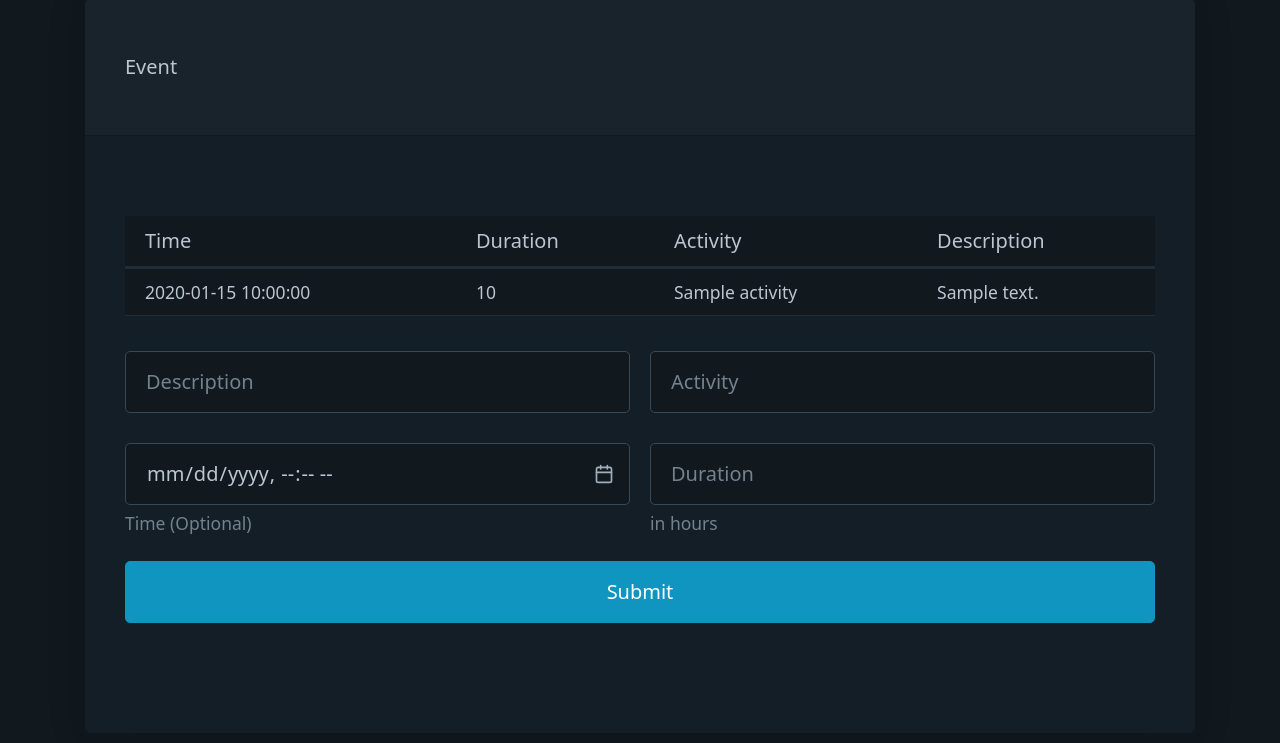
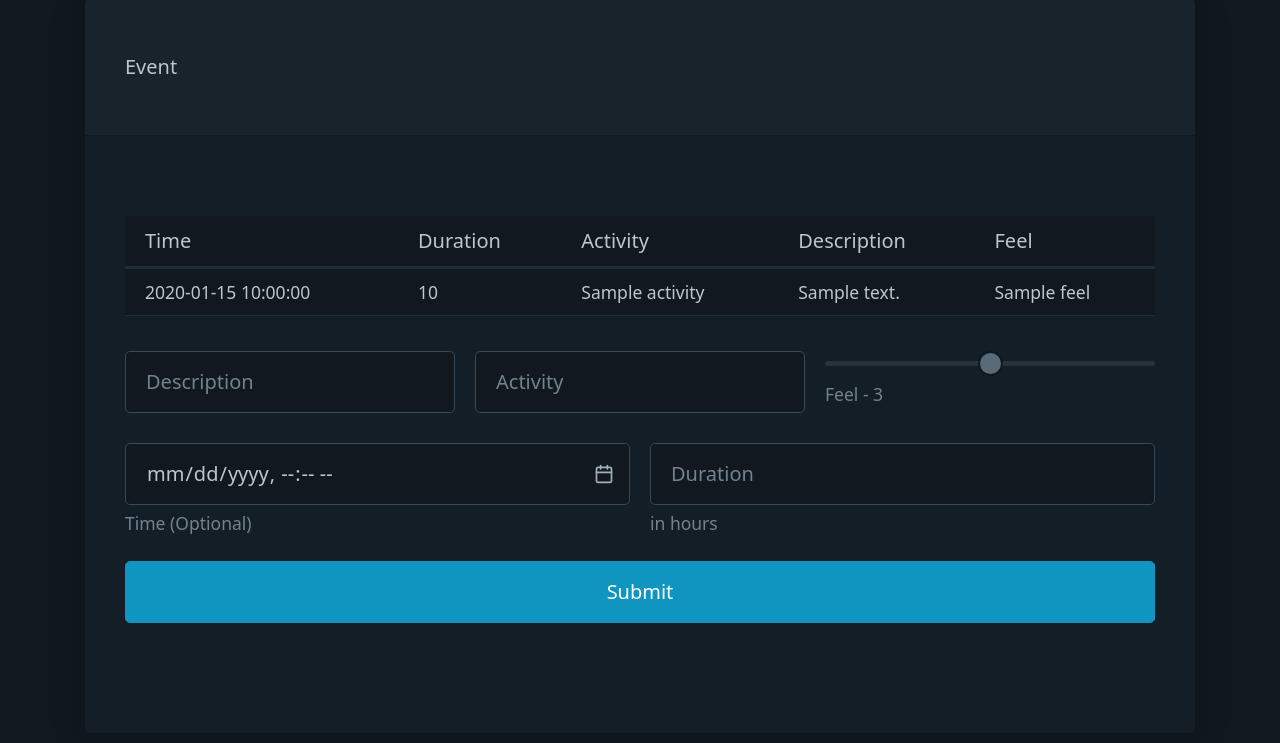
Before and after one commit to apmaros/dataengine, a Flask app: template dataengine/server/templates/event/index.html in a window 1280 px wide. Shown: the part 159-902 px from the top of the page. Run offline with Flask 2, Linux system fonts and the light colour scheme; the template is opened without the code that fills it: most values are stand-ins (such as "Sample title", 1, 10 or a date in 2020); parts of the project's set-up code (start-up, migrations or seed data) failed here and were passed over.

Commit message:
Add Feel to event

```diff
--- a/dataengine/model/event.py
+++ b/dataengine/model/event.py
@@ -12,6 +12,7 @@ EVENT_MEASUREMENT_NAME = "events"
 class Event:
     description: str
     activity: str
+    feel: int
     time: datetime
     duration: int
     user_id: str
@@ -21,6 +22,7 @@ class Event:
         return (Point(EVENT_MEASUREMENT_NAME)
                 .field('description', self.description)
                 .tag('activity', self.activity)
+                .tag('feel', self.feel)
                 .time(self.time)
                 .tag('duration', self.duration)
                 .tag('user_id', self.user_id)
--- a/dataengine/server/routes/event.py
+++ b/dataengine/server/routes/event.py
@@ -32,13 +32,12 @@ def index():
 @requires_auth
 def new():
     time = request.form.get('time')
-    duration = request.form.get('duration')
-
     event = Event(
         description=request.form['description'],
         activity=request.form['activity'],
+        feel=int(request.form['feel']),
         time=time if time else utc_isoformat(),
-        duration=duration,
+        duration=request.form.get('duration'),
         user_id=session['profile']['user_id']
     )
     try:
--- a/dataengine/server/templates/event/events_view_partial.html
+++ b/dataengine/server/templates/event/events_view_partial.html
@@ -5,6 +5,7 @@
         <th>Duration</th>
         <th>Activity</th>
         <th>Description</th>
+        <th>Feel</th>
     </tr>
     </thead>
     <tbody>
@@ -14,6 +15,7 @@
             <td>{{ event.duration }}</td>
             <td>{{ event.activity }}</td>
             <td>{{ event.description }}</td>
+            <td>{{ event.feel if event.feel else '-' }}</td>
         </tr>
     {% endfor %}
     </tbody>
--- a/dataengine/server/templates/event/new_event_partial.html
+++ b/dataengine/server/templates/event/new_event_partial.html
@@ -5,6 +5,13 @@
         </label>
         <label for="activity">
             <input type="text" name="activity" id="activity" placeholder="Activity">
+        </label>
+        <label for="feel">
+            <input type="range" name="feel" id="feel" min="1" max="5" placeholder="3"
+                   oninput="feelInputId.value = feel.value">
+            <small>Feel -
+                <output name="feelOutput" id="feelInputId">3</output>
+            </small>
         </label>
     </div>
     <div class="grid">
--- a/dataengine/service/event.py
+++ b/dataengine/service/event.py
@@ -21,6 +21,7 @@ class EventRecord:
     time: datetime
     description: str
     activity: str
+    feel: int
     duration: int
     user_id: str
 
@@ -36,6 +37,7 @@ def flux_record_to_event_record(record) -> EventRecord:
         description=v['_value'],
         activity=v['activity'],
         duration=v['duration'],
+        feel=v['feel'],
         user_id=v.get('user_id')
     )
 
```
